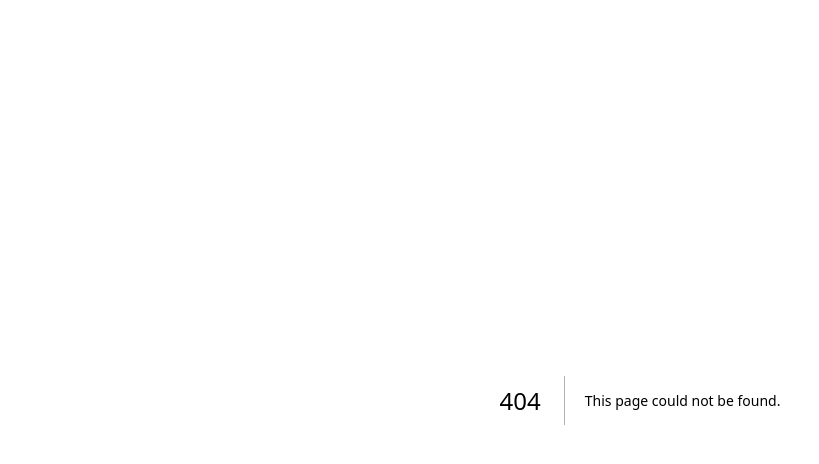
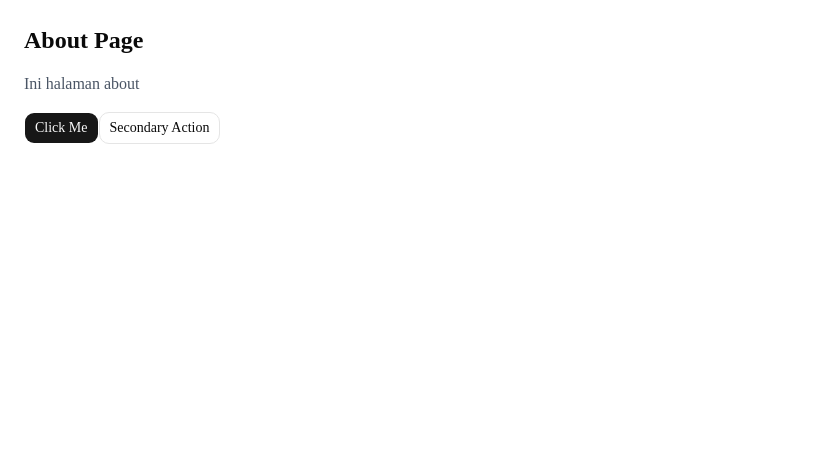
Before and after one commit to arfoux/nyamkuy, a Next.js app: page /about in a window 1280 px wide. Before the commit this address had no page. Shown: the top 464 px of the page, without its empty margins (0-819 px from the left). Built offline with nearby package versions, Linux system fonts and the light colour scheme.

Commit message:
tambah halaman about

```diff
--- /dev/null
+++ b/src/app/about/page.js
@@ -0,0 +1,15 @@
+import { Button } from "@/components/ui/button";
+
+export default function AboutPage() {
+  return (
+    <div className="p-6 space-y-4">
+      <h1 className="text-2xl font-bold">About Page</h1>
+      <p className="text-gray-600">
+        Ini halaman about
+      </p>
+
+      <Button variant="default">Click Me</Button>
+      <Button variant="outline">Secondary Action</Button>
+    </div>
+  );
+}
```
